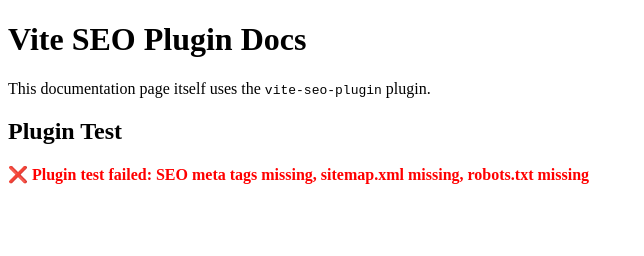
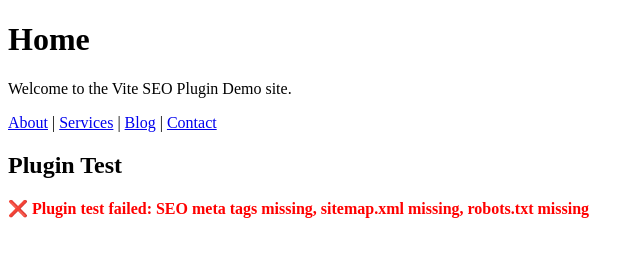
Before and after one commit to ArtechFuz3D/sitemap-plugin, a website: page index.html in a window 1280 px wide. Shown: the whole page, without its empty margins (0-644 px from the left). Drawn offline with Linux system fonts and the light colour scheme; no server answers.

Commit message:
Update index.html

```diff
--- a/index.html
+++ b/index.html
@@ -3,17 +3,22 @@
 <head>
   <meta charset="UTF-8">
   <meta name="viewport" content="width=device-width, initial-scale=1.0">
-  <title>Vite SEO Plugin Docs</title>
+  <title>Home - Vite SEO Plugin Demo</title>
 </head>
 <body>
-  <h1>Vite SEO Plugin Docs</h1>
-  <p>This documentation page itself uses the <code>vite-seo-plugin</code> plugin.</p>
+  <h1>Home</h1>
+  <p>Welcome to the Vite SEO Plugin Demo site.</p>
+  <nav>
+    <a href="./about.html">About</a> |
+    <a href="./services.html">Services</a> |
+    <a href="./blog.html">Blog</a> |
+    <a href="./contact.html">Contact</a>
+  </nav>
 
   <h2>Plugin Test</h2>
   <div id="plugin-test">Checking plugin status...</div>
 
   <script>
-    // --- Plugin Test Logic ---
     function testSEOPlugin() {
       const metaDescription = document.querySelector('meta[name="description"]');
       const ogTitle = document.querySelector('meta[property="og:title"]');
@@ -21,9 +26,7 @@
     }
 
     function testFileExists(url) {
-      return fetch(url, { method: 'HEAD' })
-        .then(res => res.ok)
-        .catch(() => false);
+      return fetch(url, { method: 'HEAD' }).then(res => res.ok).catch(() => false);
     }
 
     async function runPluginTests() {
@@ -40,7 +43,6 @@
         if (!seoOk) errors.push('SEO meta tags missing');
         if (!sitemapOk) errors.push('sitemap.xml missing');
         if (!robotsOk) errors.push('robots.txt missing');
-
         resultEl.innerHTML = '<strong style="color:red;">❌ Plugin test failed: ' + errors.join(', ') + '</strong>';
       }
     }
```
